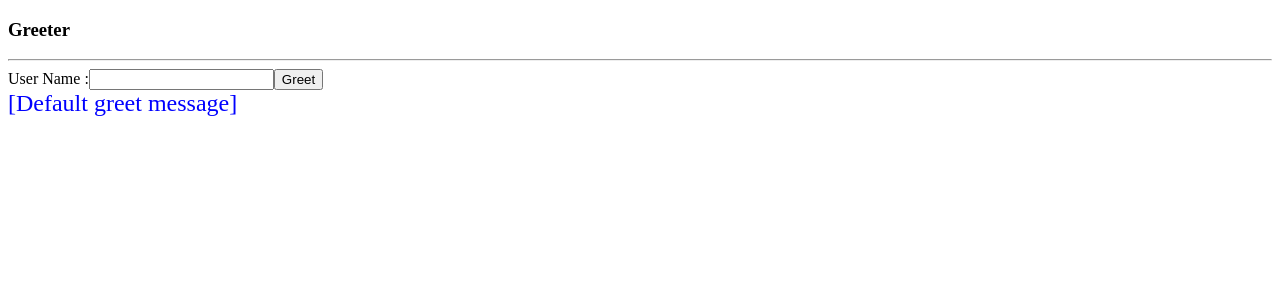
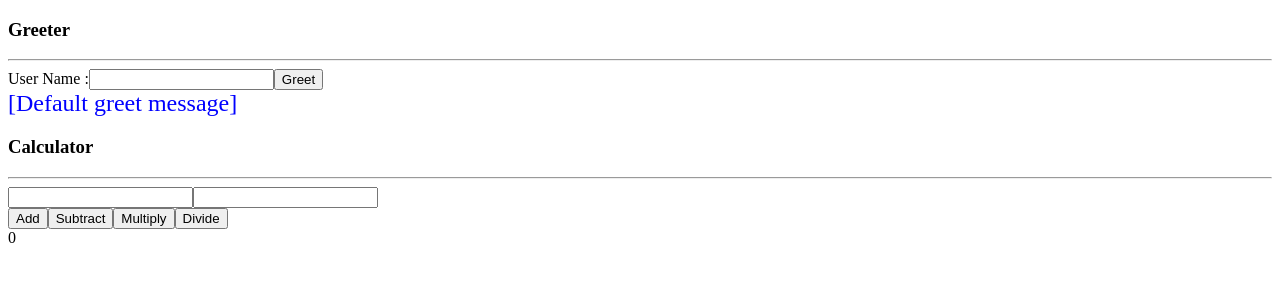
Before and after one commit to tkmagesh/IBM-Angular-Mar-2021, an Angular app in the folder first-app/: page / in a window 1280 px wide. Shown: the top 300 px of the page. Built offline with nearby package versions, Linux system fonts and the light colour scheme.

Commit message:
calculator implementation 1

```diff
--- /dev/null
+++ b/first-app/src/app/calculator/calculator.component.html
@@ -0,0 +1,10 @@
+<h3>Calculator</h3>
+<hr>
+<input type="number" #txtN1>
+<input type="number" #txtN2>
+<br>
+<input type="button" value="Add" (click)="onAddClick(txtN1.value, txtN2.value)">
+<input type="button" value="Subtract" (click)="onSubtractClick(txtN1.value, txtN2.value)">
+<input type="button" value="Multiply" (click)="onMultiplyClick(txtN1.value, txtN2.value)">
+<input type="button" value="Divide" (click)="onDivideClick(txtN1.value, txtN2.value)">
+<div>{{result}}</div>
--- /dev/null
+++ b/first-app/src/app/calculator/calculator.component.ts
@@ -0,0 +1,37 @@
+import { Component, OnInit } from '@angular/core';
+
+@Component({
+  selector: 'app-calculator',
+  templateUrl: './calculator.component.html',
+  styleUrls: ['./calculator.component.css']
+})
+export class CalculatorComponent implements OnInit {
+
+  result : number = 0
+  constructor() { }
+
+  ngOnInit(): void {
+  }
+
+  onAddClick(txtN1Value : string, txtN2Value : string){
+    const n1 = parseInt(txtN1Value),
+      n2 = parseInt(txtN2Value);
+    this.result = n1 + n2;
+  }
+  onSubtractClick(txtN1Value : string, txtN2Value : string){
+    const n1 = parseInt(txtN1Value),
+      n2 = parseInt(txtN2Value);
+    this.result = n1 - n2;
+  }
+  onMultiplyClick(txtN1Value : string, txtN2Value : string){
+    const n1 = parseInt(txtN1Value),
+      n2 = parseInt(txtN2Value);
+    this.result = n1 * n2;
+  }
+  onDivideClick(txtN1Value : string, txtN2Value : string){
+    const n1 = parseInt(txtN1Value),
+      n2 = parseInt(txtN2Value);
+    this.result = n1 / n2;
+  }
+
+}
--- a/first-app/src/index.html
+++ b/first-app/src/index.html
@@ -9,6 +9,7 @@
 </head>
 <body>
   <app-greeter></app-greeter>
+  <app-calculator></app-calculator>
   <!-- <app-root></app-root> -->
 
 </body>
```
Also changed, not shown: first-app/src/app/app.module.ts (+5 -2 lines), first-app/src/app/calculator/calculator.component.css (added), 1 other file (tests, documents, lock files or other folders).
